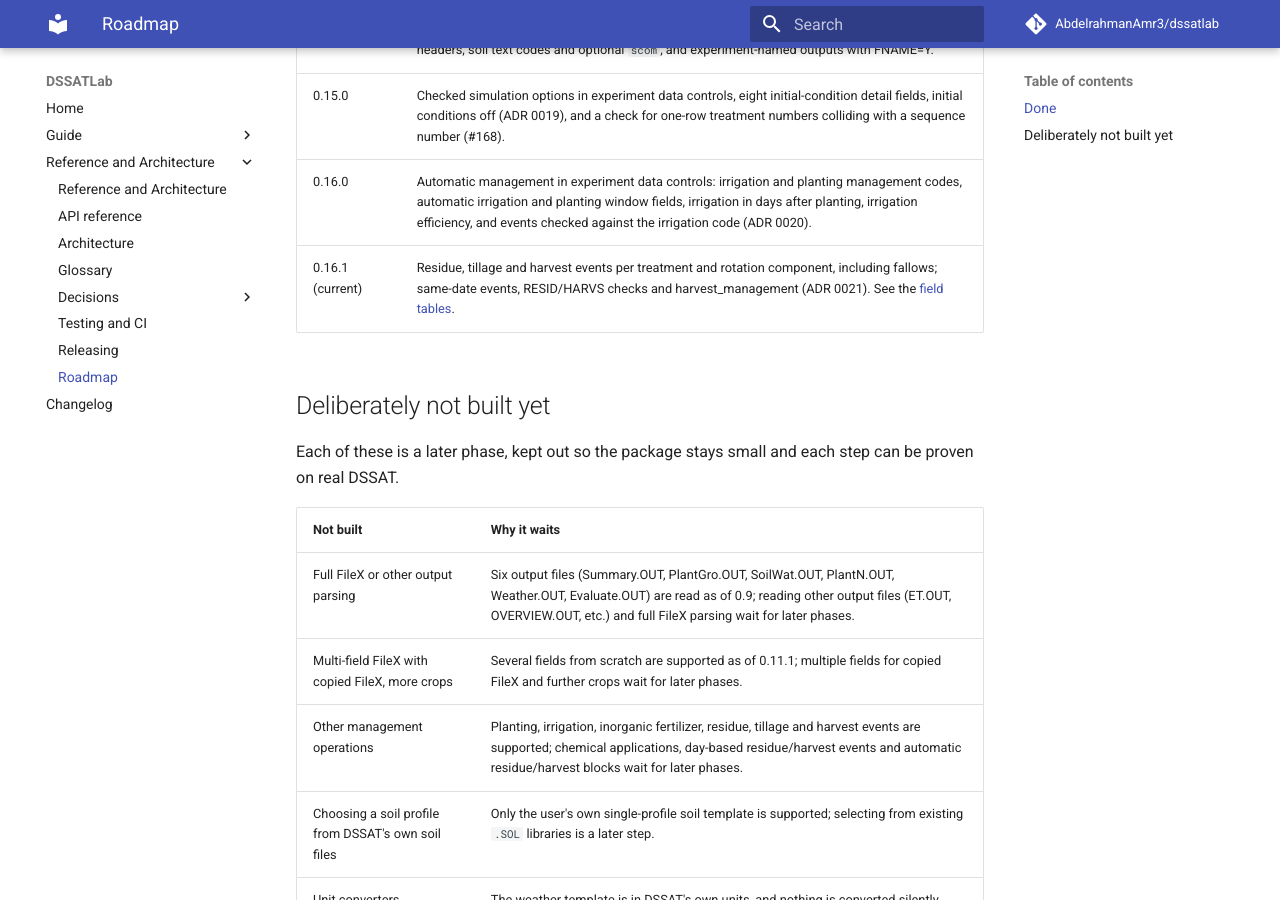
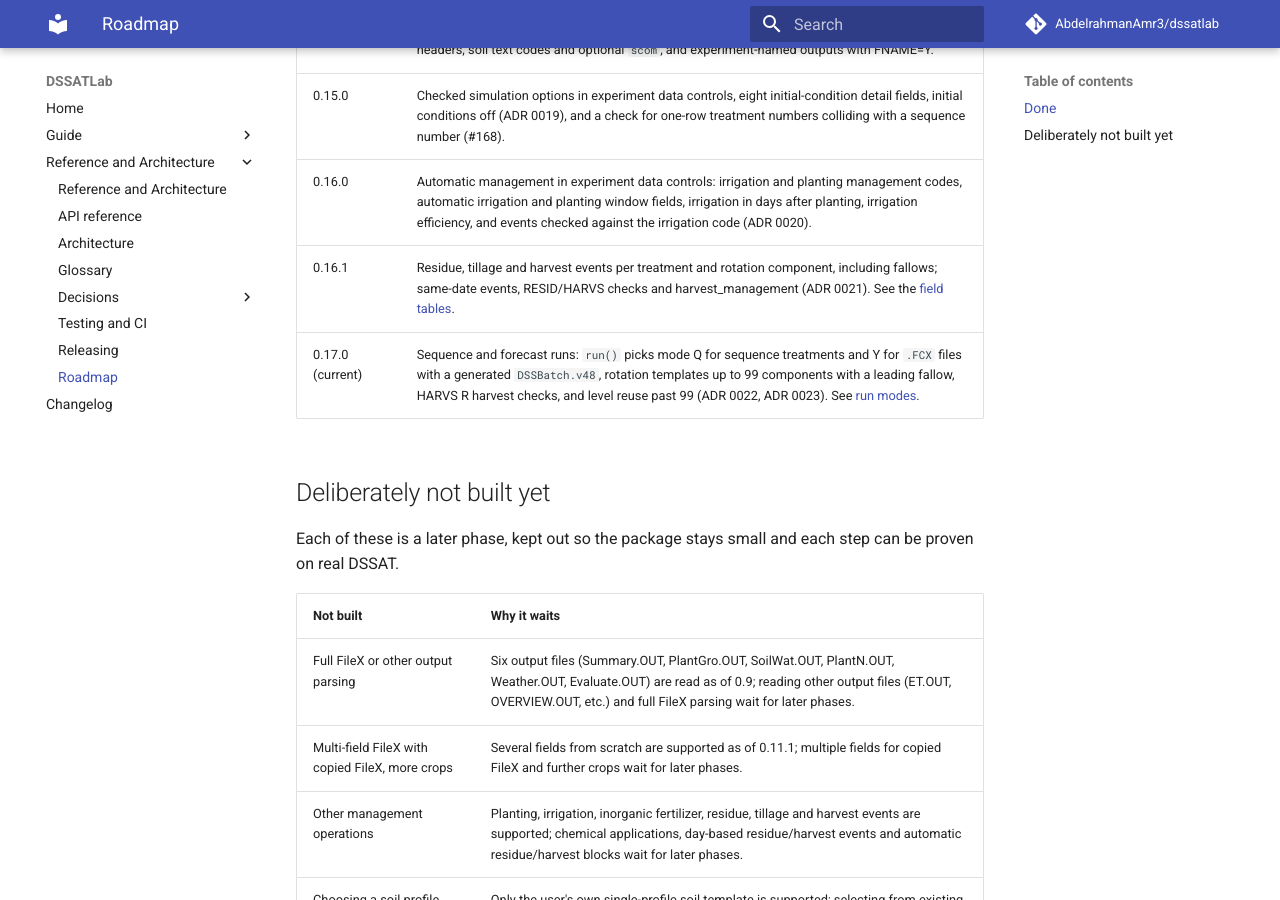
Before and after one commit to AbdelrahmanAmr3/dssatlab, an MkDocs documentation site: the page built from docs/reference/roadmap.md, in a window 1280 px wide and 900 px high, scrolled down 1925 px. Built offline with MkDocs 1.6.1 and Material for MkDocs 9.7.7, drawn with Linux system fonts in a browser that asks for light colours; comment, search, counter and statistics services are not loaded.

Commit message:
Mark 0.17.0 current on the roadmap page
Co-Authored-By: Claude Opus 5.5 <noreply@anthropic.com>

```diff
--- a/docs/reference/roadmap.md
+++ b/docs/reference/roadmap.md
@@ -29,7 +29,8 @@ What each version added, and what is deliberately not built yet. The full histor
 | 0.14.2 | Bug fixes for DSSAT course files: fixed-column treatment rows (ADR 0018), stock FileA/FileT headers, soil text codes and optional `scom`, and experiment-named outputs with FNAME=Y. |
 | 0.15.0 | Checked simulation options in experiment data controls, eight initial-condition detail fields, initial conditions off (ADR 0019), and a check for one-row treatment numbers colliding with a sequence number (#168). |
 | 0.16.0 | Automatic management in experiment data controls: irrigation and planting management codes, automatic irrigation and planting window fields, irrigation in days after planting, irrigation efficiency, and events checked against the irrigation code (ADR 0020). |
-| 0.16.1 (current) | Residue, tillage and harvest events per treatment and rotation component, including fallows; same-date events, RESID/HARVS checks and harvest_management (ADR 0021). See the [field tables](../guide/experiment.md#residues-tillage-and-harvest). |
+| 0.16.1 | Residue, tillage and harvest events per treatment and rotation component, including fallows; same-date events, RESID/HARVS checks and harvest_management (ADR 0021). See the [field tables](../guide/experiment.md#residues-tillage-and-harvest). |
+| 0.17.0 (current) | Sequence and forecast runs: `run()` picks mode Q for sequence treatments and Y for `.FCX` files with a generated `DSSBatch.v48`, rotation templates up to 99 components with a leading fallow, HARVS R harvest checks, and level reuse past 99 (ADR 0022, ADR 0023). See [run modes](../guide/run-filex.md#run-modes-sequences-and-forecasts). |
 
 ## Deliberately not built yet
 
```
